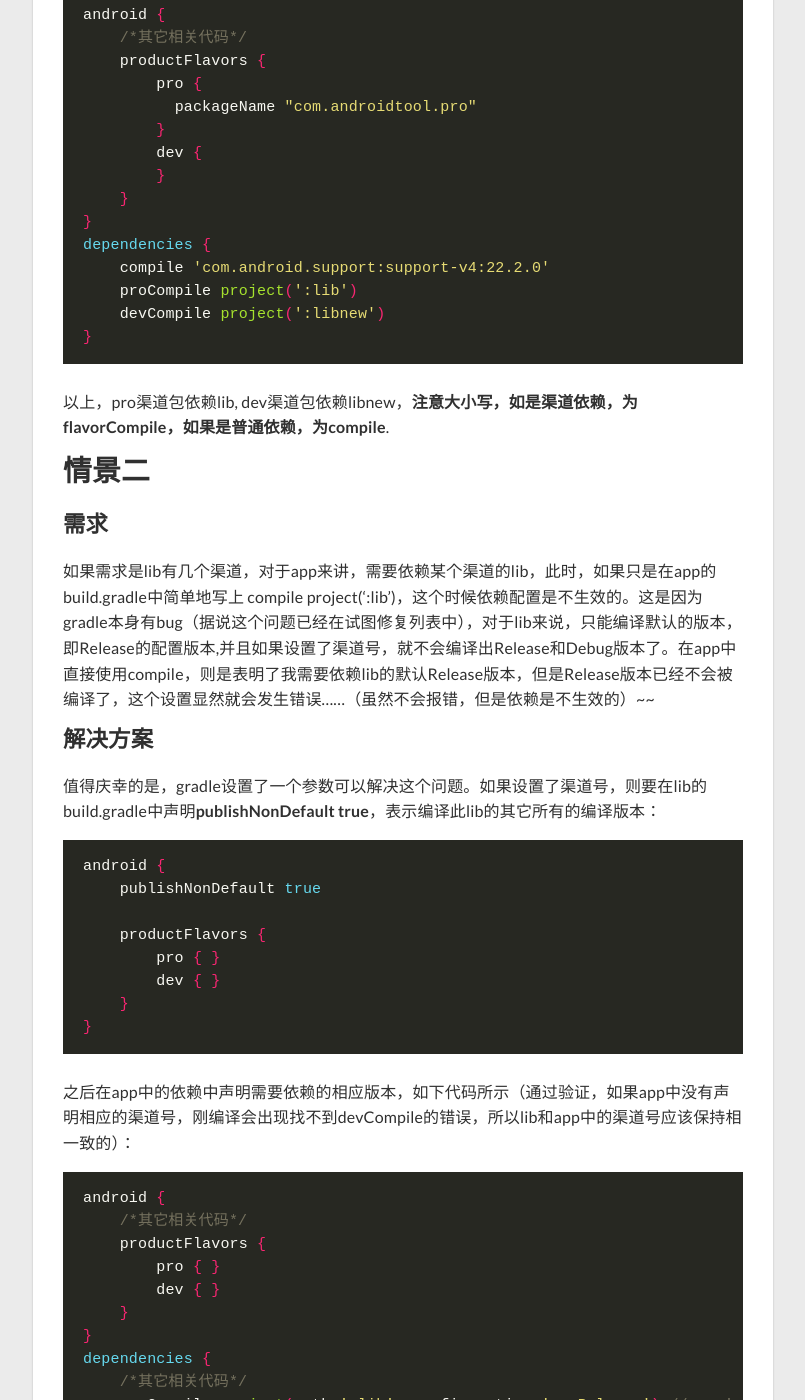
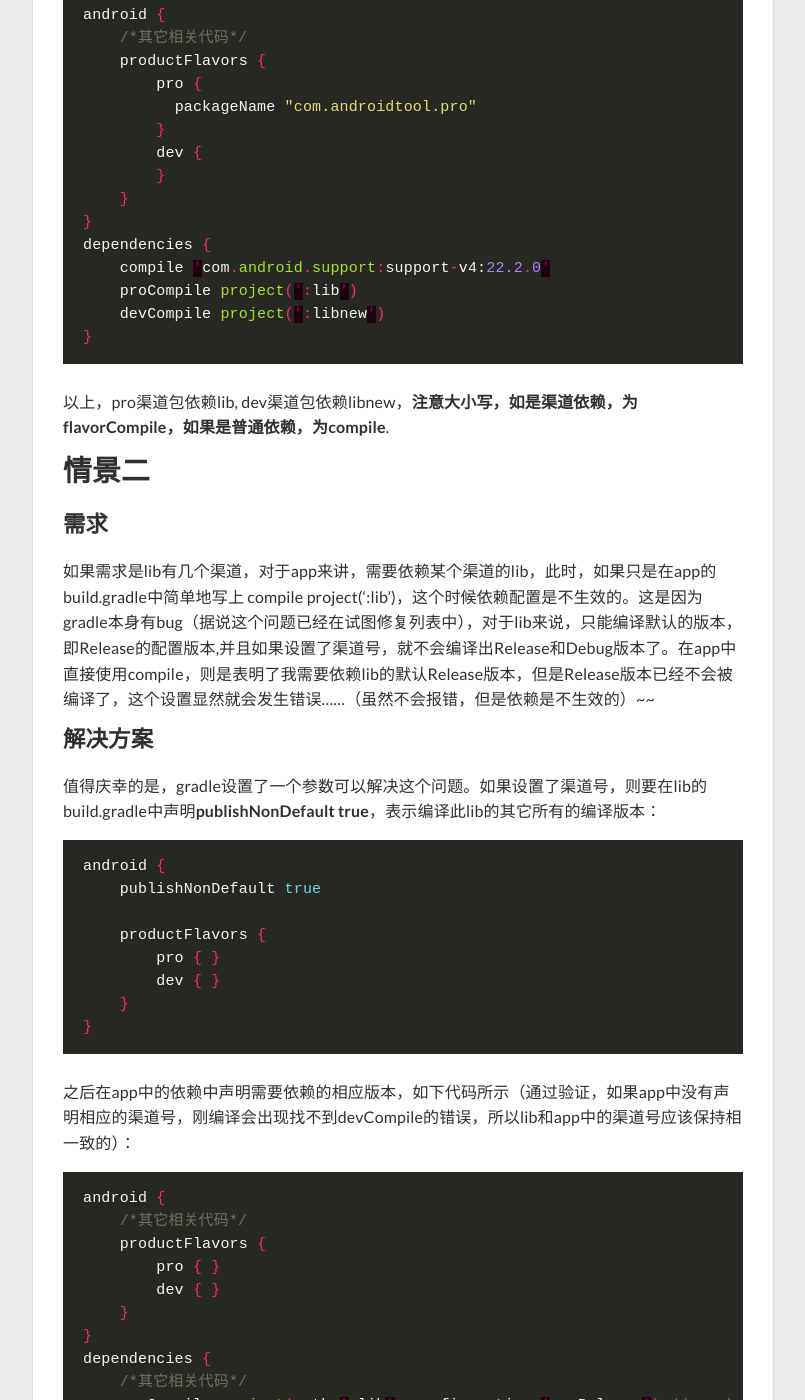
Before and after one commit to chenxiaoyoyo/chenxiaoyoyo.github.com, a Jekyll site: the page built from _posts/2016-01-21-gradle-for-productflalor-dependencies.markdown, in a window 1280 px wide and 1400 px high, scrolled down 734 px. Shown: the whole window, without its empty margins (237-1042 px from the left). Built offline with Jekyll 4.4.1, drawn with Linux system fonts in a browser that asks for light colours; nearby versions of some CDN libraries; some of the changed text lies outside the part shown.

Commit message:
Update 2016-01-21-gradle-for-productflalor-dependencies.markdown

````diff
--- a/_posts/2016-01-21-gradle-for-productflalor-dependencies.markdown
+++ b/_posts/2016-01-21-gradle-for-productflalor-dependencies.markdown
@@ -10,7 +10,7 @@ description: gradle多渠道打包相关依赖的一些问题
 
 如果我们想用Gradle打出多渠道的包，需要在build.gradle脚本中加入代码：
 
-```gradle
+```java
 productFlavors {
     pro {
         packageName "com.androidtool.pro"
@@ -24,7 +24,7 @@ productFlavors {
 
 如果各个渠道包需要依赖的库都是一样的，非常好说，在dependencies中加入相应依赖库即可，如果需求是需要对每个渠道包配置不同的dependencies，就需要对不同的渠道包进行分别配置，对于前提中的例子来说，可以在build.gradle中添加如下代码：
 
-```gradle
+```java
 android {
     /*其它相关代码*/
     productFlavors {
@@ -55,7 +55,7 @@ compile project(':lib')，这个时候依赖配置是不生效的。这是因为
 
 值得庆幸的是，gradle设置了一个参数可以解决这个问题。如果设置了渠道号，则要在lib的build.gradle中声明**publishNonDefault true**，表示编译此lib的其它所有的编译版本：
 
-```gradle
+```java
 android {
     publishNonDefault true
 
@@ -68,7 +68,7 @@ android {
 
 之后在app中的依赖中声明需要依赖的相应版本，如下代码所示（通过验证，如果app中没有声明相应的渠道号，刚编译会出现找不到devCompile的错误，所以lib和app中的渠道号应该保持相一致的）：
 
-```gradle
+```java
 android {
     /*其它相关代码*/
     productFlavors {
@@ -88,7 +88,7 @@ dependencies {
 此需求是情景二需求的延伸，即如果你的lib只有一个渠道，或你的app只需要依赖一个渠道，还有一个方法，不用声明**publishNonDefault true**，而是声明lib的默认配置为你所需要依赖的配置，**defaultPublishConfig"devRelease"**，这样在app中就不用按上面的格式写依赖了，直接写**compile project(':lib')**即可，如下：
 在你的lib的build.gradle中，声明lib的默认编译版本：
 
-```gradle
+```java
 android {
     defaultPublishConfig　"devRelease"
 }
@@ -96,7 +96,7 @@ android {
 
 在你的app的build.gradle中，需要加上如下的依赖脚本：
 
-```gradle
+```java
 dependencies {
     /*其它相关代码*/
     compile project(':lib')
````
